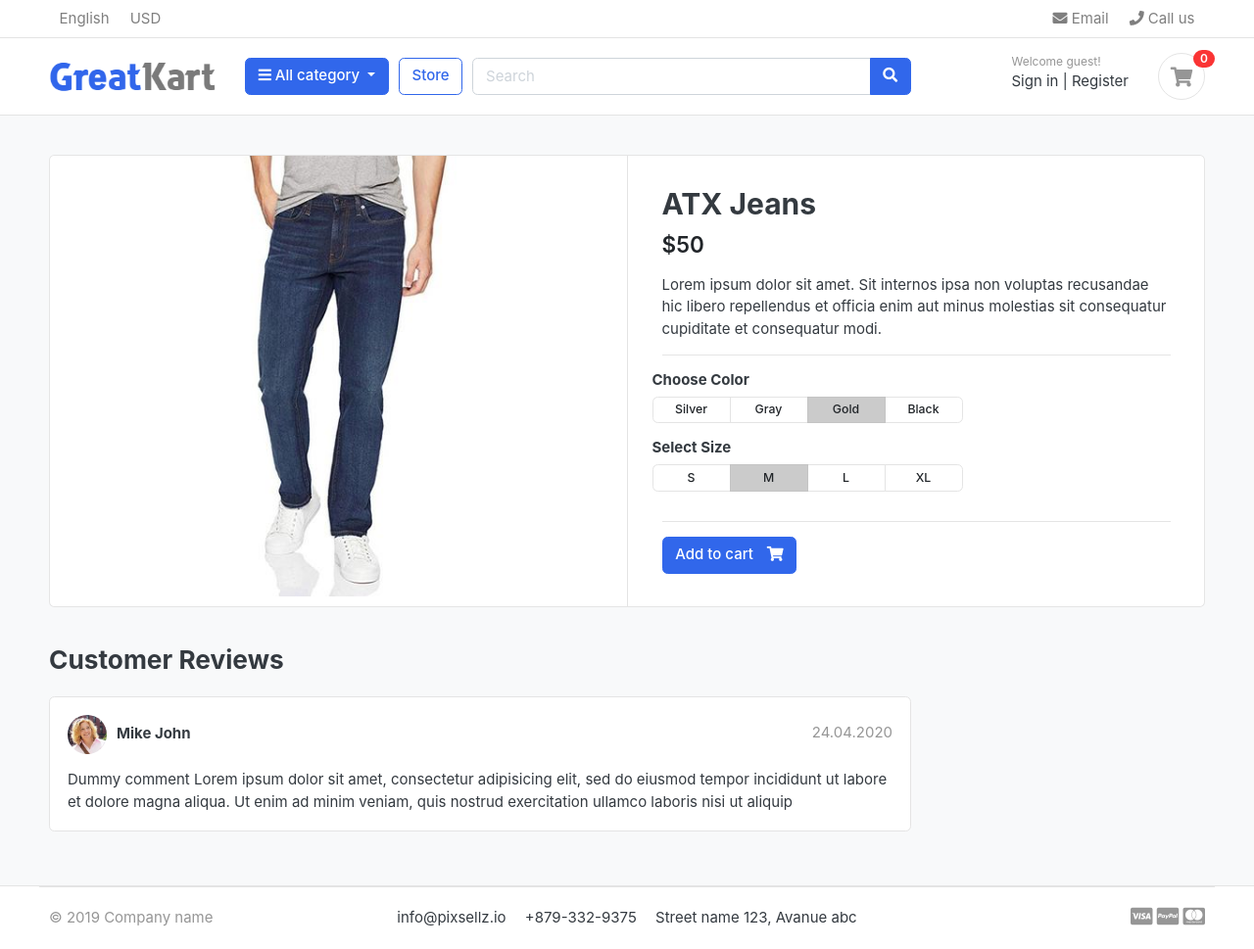
After one commit to artemmrgz/GreatKart, a Django app: page /store/jeans/atx-jeans in a window 1280 px wide. The commit adds this page. Shown: the whole page at 98% size. Run offline with Django 3.2, Linux system fonts and the light colour scheme; data comes from the database, SQL or seed files in the repository; both versions use the stored data as it was after the commit; some libraries are stand-ins or nearby versions; some web fonts are replaced.

Commit message:
add product detail page

```diff
--- a/store/models.py
+++ b/store/models.py
@@ -1,4 +1,5 @@
 from django.db import models
+from django.urls import reverse
 from category.models import Category
 
 class Product(models.Model):
@@ -15,3 +16,6 @@ class Product(models.Model):
 
     def __str__(self):
         return self.product_name
+
+    def get_url(self):
+        return reverse('product_detail', args=(self.category.slug, self.slug))
--- a/store/urls.py
+++ b/store/urls.py
@@ -4,4 +4,5 @@ from . import views
 urlpatterns = [
     path('', views.store, name='store'),
     path('<slug:category_slug>', views.store, name='product_by_category'),
+    path('<slug:category_slug>/<slug:product_slug>', views.product_detail, name='product_detail'),
 ]
--- a/store/views.py
+++ b/store/views.py
@@ -13,3 +13,13 @@ def store(request, category_slug=None):
 
     context = {'products': products, 'product_count': count}
     return render(request, 'store.html', context=context)
+
+
+def product_detail(request, category_slug, product_slug):
+    try:
+        product = Product.objects.get(category__slug=category_slug, slug=product_slug)
+    except Product.DoesNotExist as e:
+        raise e
+
+    context = {'product': product}
+    return render(request, 'product_detail.html', context=context)
--- a/templates/components/navbar.html
+++ b/templates/components/navbar.html
@@ -47,7 +47,7 @@
                 </div>
             </div>  <!-- category-wrap.// -->
         </div> <!-- col.// -->
-        <a href="#" class="btn btn-outline-primary">Store</a>
+        <a href="{% url 'store' %}" class="btn btn-outline-primary">Store</a>
         <div class="col-lg  col-md-6 col-sm-12 col">
             <form action="#" class="search">
                 <div class="input-group w-100">
--- /dev/null
+++ b/templates/product_detail.html
@@ -0,0 +1,119 @@
+{% extends 'base.html' %}
+{% load static %}
+
+{% block content %}
+<section class="section-content padding-y bg">
+    <div class="container">
+
+    <!-- ============================ COMPONENT 1 ================================= -->
+    <div class="card">
+        <div class="row no-gutters">
+            <aside class="col-md-6">
+    <article class="gallery-wrap">
+        <div class="img-big-wrap">
+           <a href="#"><img src="{{ product.images.url }}"></a>
+        </div> <!-- img-big-wrap.// -->
+
+    </article> <!-- gallery-wrap .end// -->
+            </aside>
+            <main class="col-md-6 border-left">
+    <article class="content-body">
+
+    <h2 class="title">{{ product.product_name }}</h2>
+
+    <div class="mb-3">
+        <var class="price h4">${{ product.price }}</var>
+    </div>
+
+    <p>{{ product.description }}</p>
+
+
+    <hr>
+        <div class="row">
+            <div class="item-option-select">
+                <h6>Choose Color</h6>
+                <div class="btn-group btn-group-sm btn-group-toggle" data-toggle="buttons">
+                  <label class="btn btn-light">
+                    <input type="radio" name="radio_color"> Silver
+                  </label>
+                  <label class="btn btn-light">
+                    <input type="radio" name="radio_color" > Gray
+                  </label>
+                  <label class="btn btn-light active">
+                    <input type="radio" name="radio_color checked"> Gold
+                  </label>
+                  <label class="btn btn-light">
+                    <input type="radio" name="radio_color"> Black
+                  </label>
+                </div>
+            </div>
+        </div> <!-- row.// -->
+        <div class="row">
+            <div class="item-option-select">
+                <h6>Select Size</h6>
+                <div class="btn-group btn-group-sm btn-group-toggle" data-toggle="buttons">
+                  <label class="btn btn-light">
+                    <input type="radio" name="radio_color"> S
+                  </label>
+                  <label class="btn btn-light active">
+                    <input type="radio" name="radio_color" checked> M
+                  </label>
+                  <label class="btn btn-light">
+                    <input type="radio" name="radio_color"> L
+                  </label>
+                  <label class="btn btn-light">
+                    <input type="radio" name="radio_color"> XL
+                  </label>
+                </div>
+            </div>
+        </div> <!-- row.// -->
+        <hr>
+        {% if product.stock > 0 %}
+        <a href="./product-detail.html" class="btn  btn-primary"> <span class="text">Add to cart</span> <i class="fas fa-shopping-cart"></i>  </a>
+        {% else %}
+        <h5 class="text-danger">Out of stock</h5>
+        {% endif %}
+    </article> <!-- product-info-aside .// -->
+            </main> <!-- col.// -->
+        </div> <!-- row.// -->
+    </div> <!-- card.// -->
+    <!-- ============================ COMPONENT 1 END .// ================================= -->
+
+    <br>
+
+    <div class="row">
+                <div class="col-md-9">
+
+        <header class="section-heading">
+            <h3>Customer Reviews </h3>
+
+        </header>
+
+        <article class="box mb-3">
+            <div class="icontext w-100">
+                <img src="./images/avatars/avatar1.jpg" class="img-xs icon rounded-circle">
+                <div class="text">
+                    <span class="date text-muted float-md-right">24.04.2020 </span>
+                    <h6 class="mb-1">Mike John </h6>
+
+                </div>
+            </div> <!-- icontext.// -->
+            <div class="mt-3">
+                <p>
+                    Dummy comment Lorem ipsum dolor sit amet, consectetur adipisicing elit, sed do eiusmod
+                    tempor incididunt ut labore et dolore magna aliqua. Ut enim ad minim veniam,
+                    quis nostrud exercitation ullamco laboris nisi ut aliquip
+                </p>
+            </div>
+        </article>
+
+
+
+        </div> <!-- col.// -->
+    </div> <!-- row.// -->
+
+
+    </div> <!-- container .//  -->
+    </section>
+    <!-- ========================= SECTION CONTENT END// ========================= -->
+    {% endblock %}
--- a/templates/store.html
+++ b/templates/store.html
@@ -130,13 +130,12 @@
         <div class="col-md-4">
             <figure class="card card-product-grid">
                 <div class="img-wrap">
-
-                    <img src="{{ product.images.url }}">
+                    <a href="{{ product.get_url }}"> <img src="{{ product.images.url }}"> </a>
 
                 </div> <!-- img-wrap.// -->
                 <figcaption class="info-wrap">
                     <div class="fix-height">
-                        <a href="./product-detail.html" class="title">{{ product.product_name }}</a>
+                        <a href="{{ product.get_url }}" class="title">{{ product.product_name }}</a>
                         <div class="price-wrap mt-2">
                             <span class="price">${{ product.price }}</span>
                         </div> <!-- price-wrap.// -->
```
Also changed, not shown: templates/index.html (+4 -4 lines), db.sqlite3, greatkart/static/images/banners/1.jpg (deleted), greatkart/static/images/banners/cover.jpg (added), static/images/banners/1.jpg (deleted), static/images/banners/cover.jpg (added).
